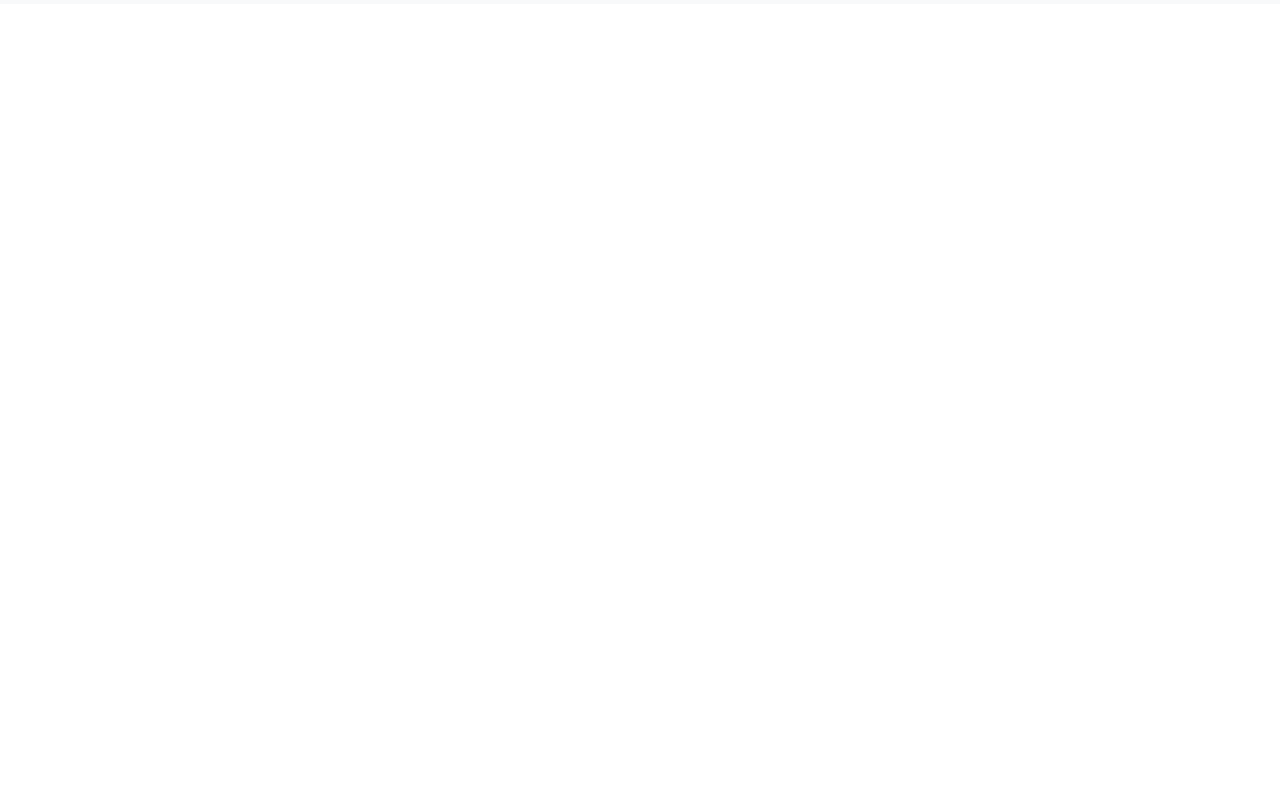
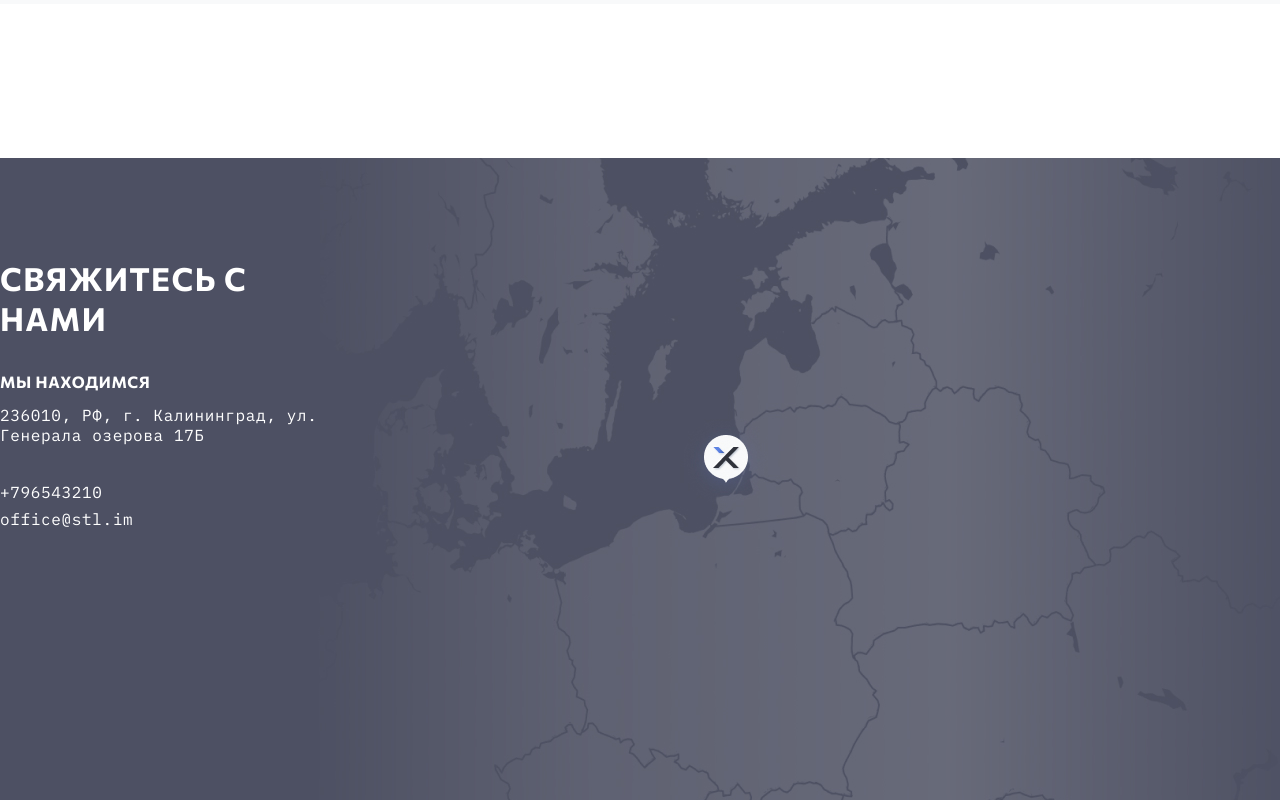
Before and after one commit to Bespalov-D-A/x-tech-form, a React (Create React App) app: page / in a window 1280 px wide. Shown: the part 7227-8027 px from the top of the page. Before the commit the page ends 7385 px from the top, so only its background shows below. Built offline with nearby package versions, Linux system fonts and the light colour scheme.

Commit message:
Create wrap feed back

```diff
--- a/src/App.tsx
+++ b/src/App.tsx
@@ -1,6 +1,7 @@
 import Community from "./components/Community/Community";
 import CreateTeam from "./components/CreateTeam/CreateTeam";
 import EventComp from "./components/Event/Event";
+import Feedback from "./components/Feedback/Feedback";
 import Header from "./components/Header/Header";
 import MainMenu from "./components/MainMenu/MainMenu";
 import ProcessFind from "./components/ProcessFind/ProcessFind";
@@ -22,6 +23,7 @@
       <ProcessFind />
       <Community />
       <EventComp />
+      <Feedback />
     </div>
   );
 }
--- /dev/null
+++ b/src/components/Feedback/Feedback.module.scss
@@ -0,0 +1,86 @@
+@import "./../../sass/index.scss";
+
+.wrapper {
+	background-color: #4d5062;
+}
+
+.feedback-wrap {
+	position: relative;
+	max-width: 1920px;
+	margin: 0 auto;
+	&:after {
+		content: "";
+		position: absolute;
+		top: 0;
+		left: 0;
+		bottom: 0;
+		right: 0;
+		background: url("./../../img/other/map.jpg") no-repeat;
+		background-position: left center;
+		z-index: 1;
+	}
+	&:before {
+		content: "";
+		position: absolute;
+		top: 0;
+		left: 0;
+		bottom: 0;
+		right: 0;
+		background-color: #4d5062;
+		z-index: 0;
+	}
+}
+
+.feedback {
+	position: relative;
+	max-width: 1392px;
+	height: 642px;
+	margin: 0 auto;
+	padding: 100px 0;
+	z-index: 2;
+}
+
+.title {
+	margin-bottom: 32px;
+	font-family: "Commissioner";
+	font-style: normal;
+	font-weight: 700;
+	letter-spacing: 0.04em;
+	text-transform: uppercase;
+	font-feature-settings: "tnum" on, "lnum" on;
+	color: #fff;
+}
+
+.info {
+	max-width: 335px;
+}
+
+.where-title {
+	margin-bottom: 11px;
+	font-family: "Commissioner";
+	font-style: normal;
+	font-weight: 700;
+	letter-spacing: 0.04em;
+	text-transform: uppercase;
+	color: #fff;
+}
+
+.address {
+	margin-bottom: 37px;
+}
+
+.phone {
+	margin-bottom: 7px;
+}
+
+.address,
+.phone,
+.mail {
+	font-weight: 400;
+	font-size: 16px;
+	line-height: 20px;
+	display: flex;
+	align-items: center;
+	letter-spacing: 0.04em;
+	color: #fff;
+}
--- /dev/null
+++ b/src/components/Feedback/Feedback.tsx
@@ -0,0 +1,22 @@
+import { FC } from "react";
+import s from "./Feedback.module.scss";
+
+const Feedback: FC = () => {
+  return (
+    <div className={s.wrapper}>
+      <div className={s["feedback-wrap"]}>
+        <div className={s.feedback}>
+          <div className={s.info}>
+            <h1 className={s.title}>свяжитесь с нами</h1>
+            <h3 className={s['where-title']}>МЫ НАХОДИМСЯ</h3>
+            <p className={s.address}>236010, РФ, г. Калининград, ул. Генерала озерова 17Б</p>
+            <p className={s.phone}>+796543210</p>
+            <p className={s.mail}>office@stl.im</p>
+          </div>
+        </div>
+      </div>
+    </div>
+  );
+};
+
+export default Feedback;
```
Also changed, not shown: src/img/other/map.jpg, src/img/other/map.png (added).
